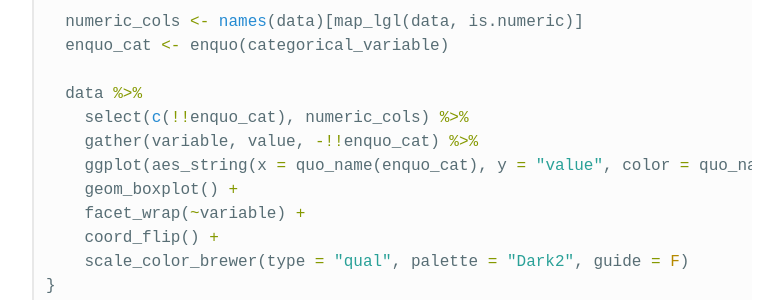
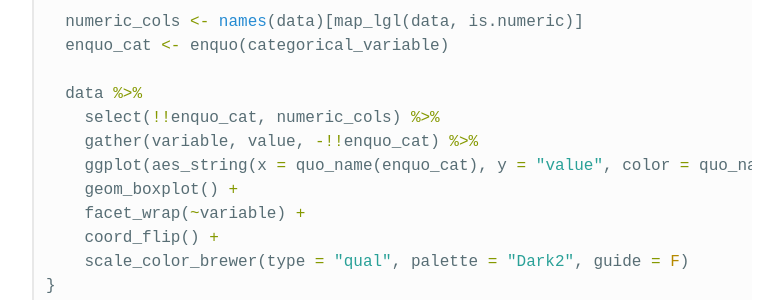
Before and after one commit to lukereding/nonstandard_deviations, a Jekyll site: the page built from _posts/2017-09-21-explor_vis.md, in a window 1280 px wide and 900 px high, scrolled down 4067 px. Shown: the part 151-451 px from the top of the window, without its empty margins (248-1031 px from the left). Built offline with Jekyll 4.4.1, drawn with Linux system fonts in a browser that asks for light colours.

Commit message:
fix typo

```diff
--- a/_posts/2017-09-21-explor_vis.md
+++ b/_posts/2017-09-21-explor_vis.md
@@ -113,7 +113,7 @@ plot_cat_relationship <- function(data, categorical_variable) {
   enquo_cat <- enquo(categorical_variable)
 
   data %>%
-    select(c(!!enquo_cat), numeric_cols) %>%
+    select(!!enquo_cat, numeric_cols) %>%
     gather(variable, value, -!!enquo_cat) %>%
     ggplot(aes_string(x = quo_name(enquo_cat), y = "value", color = quo_name(enquo_cat))) +
     geom_boxplot() +
```
